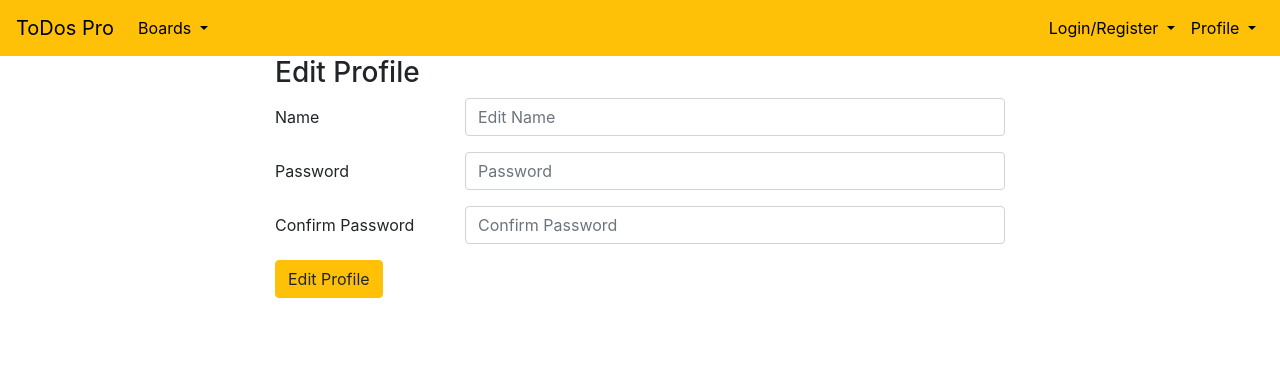
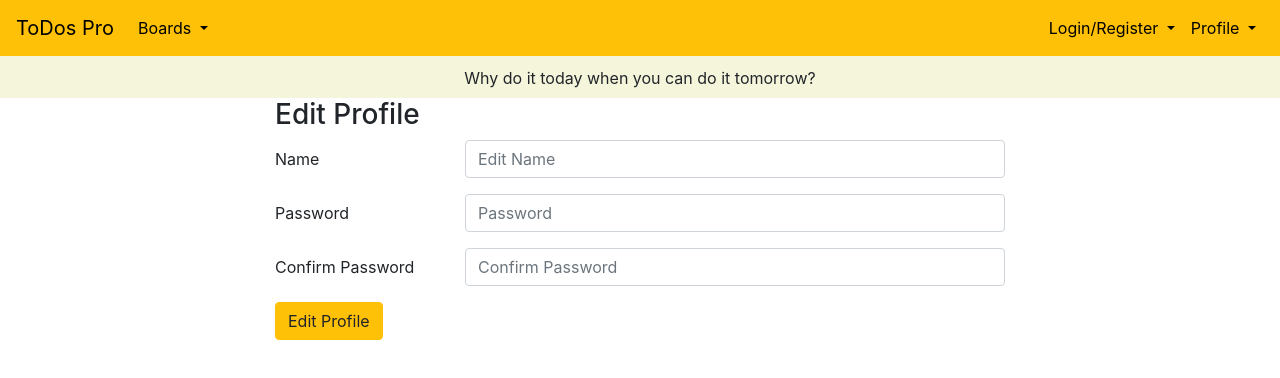
Before and after one commit to mike1477/todospro, an Angular app in the folder frontend/: page /edituser in a window 1280 px wide. Shown: the top 378 px of the page. Built offline with nearby package versions, Linux system fonts and the light colour scheme.

Commit message:
Create two services for user api calls and user feedback

```diff
--- a/frontend/src/app/app.component.html
+++ b/frontend/src/app/app.component.html
@@ -1,2 +1,3 @@
 <app-header></app-header>
+<app-message></app-message>
 <router-outlet></router-outlet>
--- /dev/null
+++ b/frontend/src/app/feedback/feedback.service.ts
@@ -0,0 +1,15 @@
+import { Injectable } from '@angular/core';
+
+@Injectable({
+  providedIn: 'root'
+})
+export class FeedbackService {
+
+  constructor() { }
+
+  public message : string = "Why do it today when you can do it tomorrow?";
+
+  addMessage(message : string){
+    this.message = message;
+  }
+}
--- /dev/null
+++ b/frontend/src/app/feedback/message/message.component.css
@@ -0,0 +1,9 @@
+.message{
+    background-color: beige;
+    padding-top: 10px;
+    padding-bottom:8px;
+}
+.message p{
+    margin-bottom: 0px;
+    font-size: 1em;
+}
--- /dev/null
+++ b/frontend/src/app/feedback/message/message.component.html
@@ -0,0 +1,5 @@
+<div class="message">
+  <p class="text-center">
+    {{ fb.message }}
+  </p>
+</div>
--- /dev/null
+++ b/frontend/src/app/feedback/message/message.component.ts
@@ -0,0 +1,20 @@
+import { Component, OnInit } from '@angular/core';
+import { FeedbackService } from "../feedback.service";
+
+@Component({
+  selector: 'app-message',
+  templateUrl: './message.component.html',
+  styleUrls: ['./message.component.css']
+})
+export class MessageComponent implements OnInit {
+
+  constructor(public fb : FeedbackService) { }
+
+
+  ngOnInit() {
+
+  }
+
+
+
+}
--- /dev/null
+++ b/frontend/src/app/users/api.service.ts
@@ -0,0 +1,57 @@
+import { Injectable } from '@angular/core';
+import { User } from "./user.model";
+import { HttpClient, HttpHeaders } from '@angular/common/http';
+
+import { Observable, of } from 'rxjs';
+import { catchError, map, tap } from 'rxjs/operators';
+import { FeedbackService } from "../feedback/feedback.service";
+
+import { Router } from "@angular/router";
+
+const httpOptions = {
+  headers: new HttpHeaders({ 'Content-Type': 'application/json' })
+};
+
+@Injectable({
+  providedIn: 'root'
+})
+export class ApiService {
+
+  constructor(private http: HttpClient,
+              private fb : FeedbackService,
+              private route : Router) { }
+
+  private loginUrl = "http://localhost/sv/login";
+
+ /** POST: Login in user */
+ login (user): Observable<User> {
+  return this.http.post<User>(this.loginUrl, user, httpOptions).pipe(
+    tap((user: User) => this.fb.addMessage(`Welcome Back ${user.name}`)),
+    tap(() => this.route.navigate(['/'])),
+    catchError(this.handleError<User>('Login'))
+  );
+
+}
+
+/**
+   * Handle Http operation that failed.
+   * Let the app continue.
+   * @param operation - name of the operation that failed
+   * @param result - optional value to return as the observable result
+   */
+  private handleError<T> (operation = 'operation', result?: T) {
+    return (error: any): Observable<T> => {
+
+      // TODO: send the error to remote logging infrastructure
+      console.error(error); // log to console instead
+
+      // Give user feedback
+      this.fb.addMessage(`Unable to ${operation}. Please check information and try again.`)
+
+      // Let the app keep running by returning an empty result.
+      return of(result as T);
+    };
+  }
+
+
+}
--- a/frontend/src/app/users/users.service.ts
+++ b/frontend/src/app/users/users.service.ts
@@ -1,22 +1,32 @@
 import { Injectable } from '@angular/core';
+import { FeedbackService } from "../feedback/feedback.service";
+import { ApiService } from "./api.service";
+import { User } from "./user.model";
 
 @Injectable({
   providedIn: 'root'
 })
 export class UsersService {
 
-  constructor() { }
+  constructor(public fb: FeedbackService,
+              private api: ApiService) { }
+
+  private user : User;
 
   login(userInfo){
-    //Check user info
+     //Start loader
+     this.fb.addMessage("Authenticating Information");
 
-    //Give user feedback
+     this.api.login(userInfo)
+     .subscribe(user => this.user = user);
 
-    //Make http call
+     //Stop loader
+
   }
 
   register(newUserInfo){
-    //Check user info
+     //Start loader
+     this.fb.addMessage("Checking Form Information");
 
     //Give user feedback
 
@@ -24,7 +34,8 @@ export class UsersService {
   }
 
   editUser(editUser){
-    //Check user info
+    //Start loader
+    this.fb.addMessage("Checking Form Information");
 
     //Give user feedback
 
```
Also changed, not shown: frontend/src/app/app.module.ts (+6 -2 lines), frontend/src/app/users/user.model.ts (added, +8 -0 lines).
